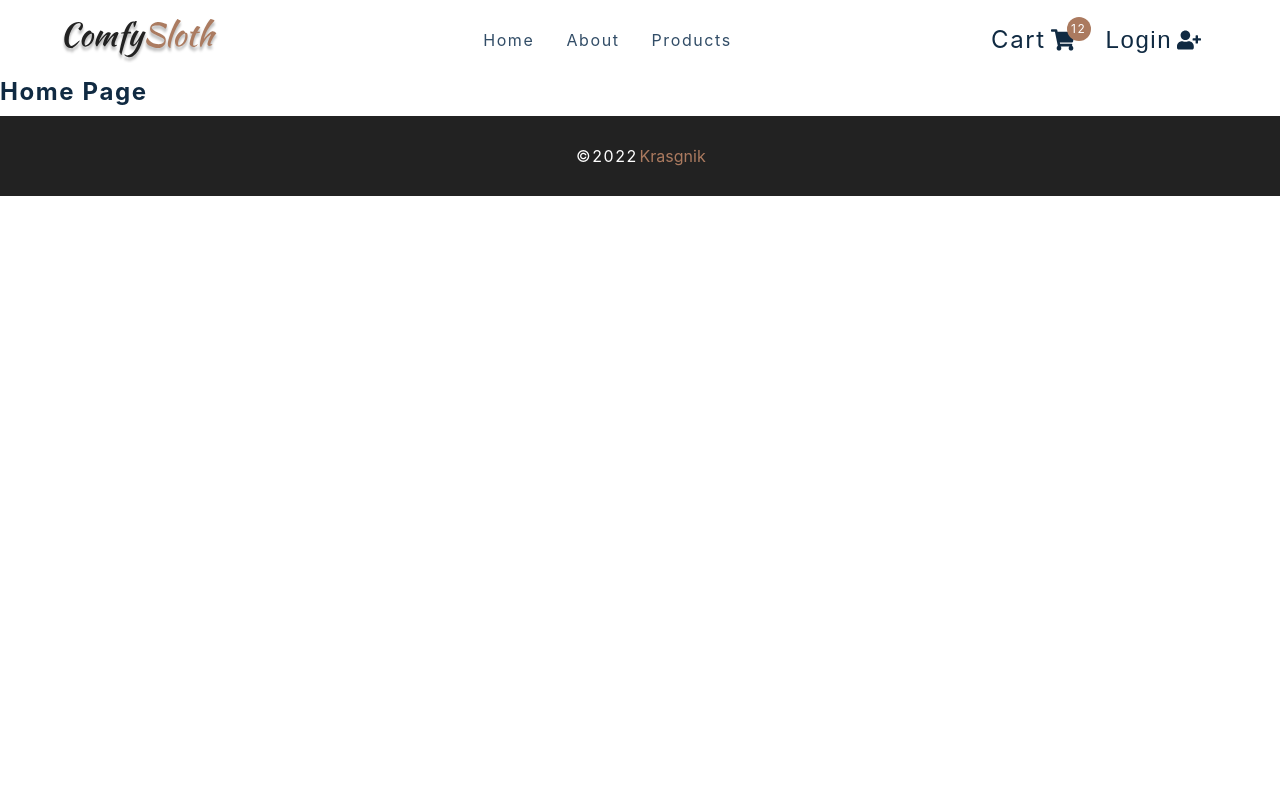
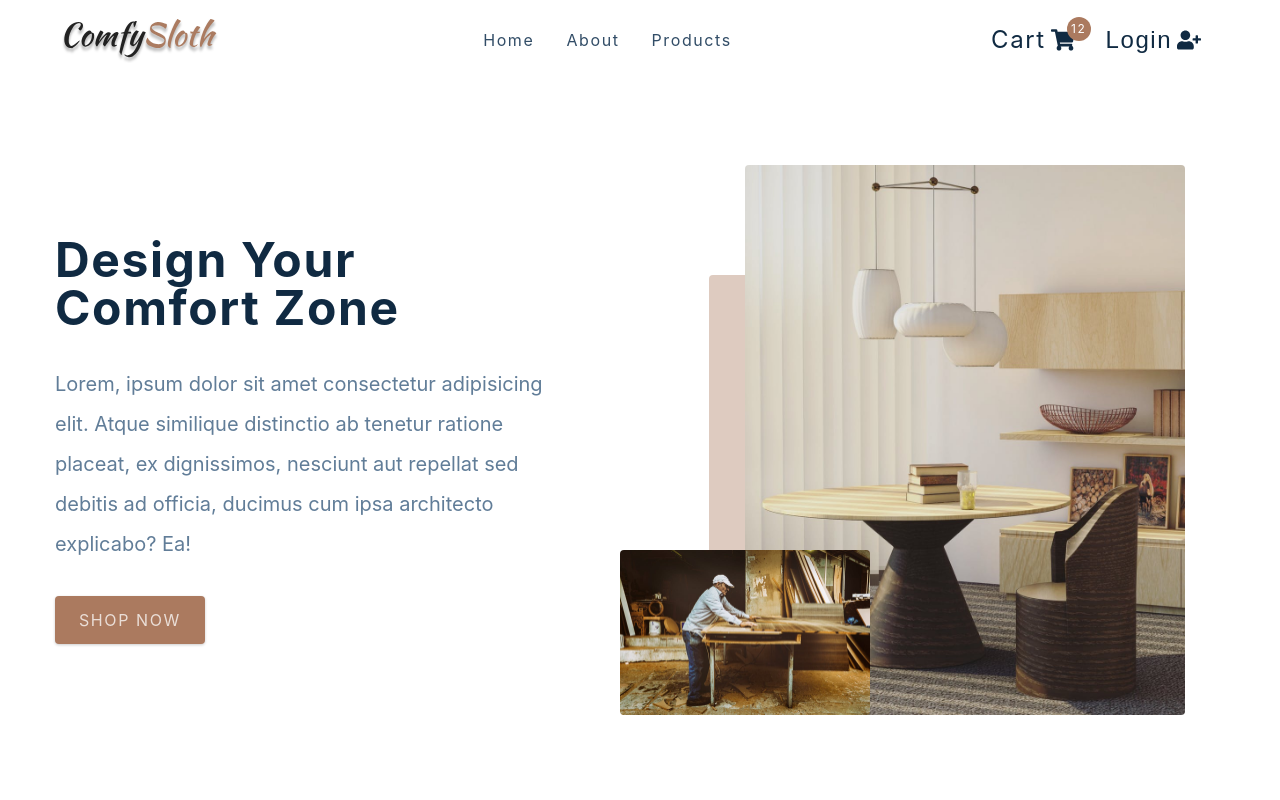
Before and after one commit to JoeBuydemDips/furniture-store-react, a React (Create React App) app: page / in a window 1280 px wide. Shown: the top 800 px of the page. Built offline with nearby package versions, Linux system fonts and the light colour scheme.

Commit message:
Add Homepage hero.

```diff
--- a/src/components/Hero.js
+++ b/src/components/Hero.js
@@ -1,12 +1,34 @@
-import React from 'react'
-import styled from 'styled-components'
-import { Link } from 'react-router-dom'
-import heroBcg from '../assets/hero-bcg.jpeg'
-import heroBcg2 from '../assets/hero-bcg-2.jpeg'
+import React from "react";
+import styled from "styled-components";
+import { Link } from "react-router-dom";
+import heroBcg from "../assets/hero-bcg.jpeg";
+import heroBcg2 from "../assets/hero-bcg-2.jpeg";
 
 const Hero = () => {
-  return <h4>hero</h4>
-}
+  return (
+    <Wrapper className="section-center">
+      <article className="content">
+        <h1>
+          design your <br />
+          comfort zone
+        </h1>
+        <p>
+          Lorem, ipsum dolor sit amet consectetur adipisicing elit. Atque
+          similique distinctio ab tenetur ratione placeat, ex dignissimos,
+          nesciunt aut repellat sed debitis ad officia, ducimus cum ipsa
+          architecto explicabo? Ea!
+        </p>
+        <Link to="/products" className="btn hero-btn">
+          shop now
+        </Link>
+      </article>
+      <article className="img-container">
+        <img src={heroBcg} alt="nice table" className="main-img" />
+        <img src={heroBcg2} alt="person working" className="accent-img" />
+      </article>
+    </Wrapper>
+  );
+};
 
 const Wrapper = styled.section`
   min-height: 60vh;
@@ -58,7 +80,7 @@
       border-radius: var(--radius);
     }
     .img-container::before {
-      content: '';
+      content: "";
       position: absolute;
       width: 10%;
       height: 80%;
@@ -68,6 +90,6 @@
       border-radius: var(--radius);
     }
   }
-`
+`;
 
-export default Hero
+export default Hero;
--- a/src/pages/AboutPage.js
+++ b/src/pages/AboutPage.js
@@ -14,10 +14,12 @@
             <h2>our story</h2>
             <div className="underline"></div>
             <p>
-              Lorem ipsum dolor sit, amet consectetur adipisicing elit. Cum
-              veniam facere sit nemo velit debitis voluptatibus omnis modi
-              beatae hic commodi, facilis alias eaque id laudantium, quod
-              perferendis cumque eveniet.
+              Lorem ipsum dolor, sit amet consectetur adipisicing elit. Ipsa,
+              amet ratione ducimus cumque quos totam repellat magni earum
+              perferendis, corrupti iusto natus at asperiores fugit saepe,
+              consequatur ullam aliquid non eaque deserunt omnis. Iusto eveniet
+              itaque, magnam dolores doloribus facere delectus consectetur
+              provident reiciendis beatae sed eos maiores nihil quaerat.
             </p>
           </div>
         </article>
--- a/src/pages/HomePage.js
+++ b/src/pages/HomePage.js
@@ -1,7 +1,14 @@
-import React from 'react'
-import { FeaturedProducts, Hero, Services, Contact } from '../components'
+import React from "react";
+import { FeaturedProducts, Hero, Services, Contact } from "../components";
 const HomePage = () => {
-  return <h4>home page</h4>
-}
+  return (
+    <main>
+      <Hero />
+      <FeaturedProducts />
+      <Services />
+      <Contact />
+    </main>
+  );
+};
 
-export default HomePage
+export default HomePage;
```
